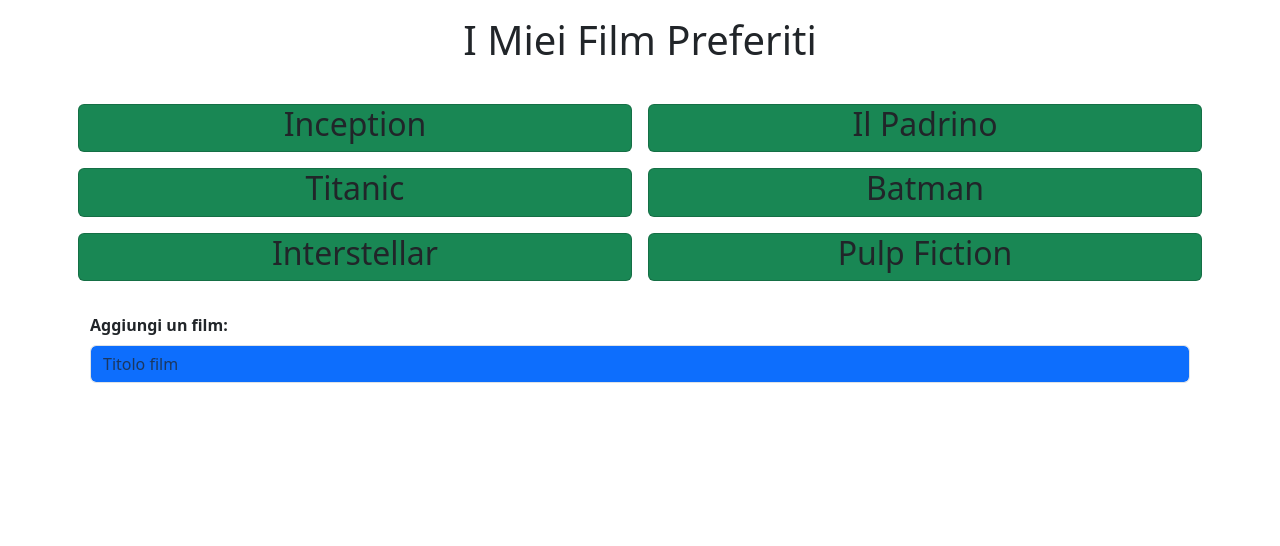
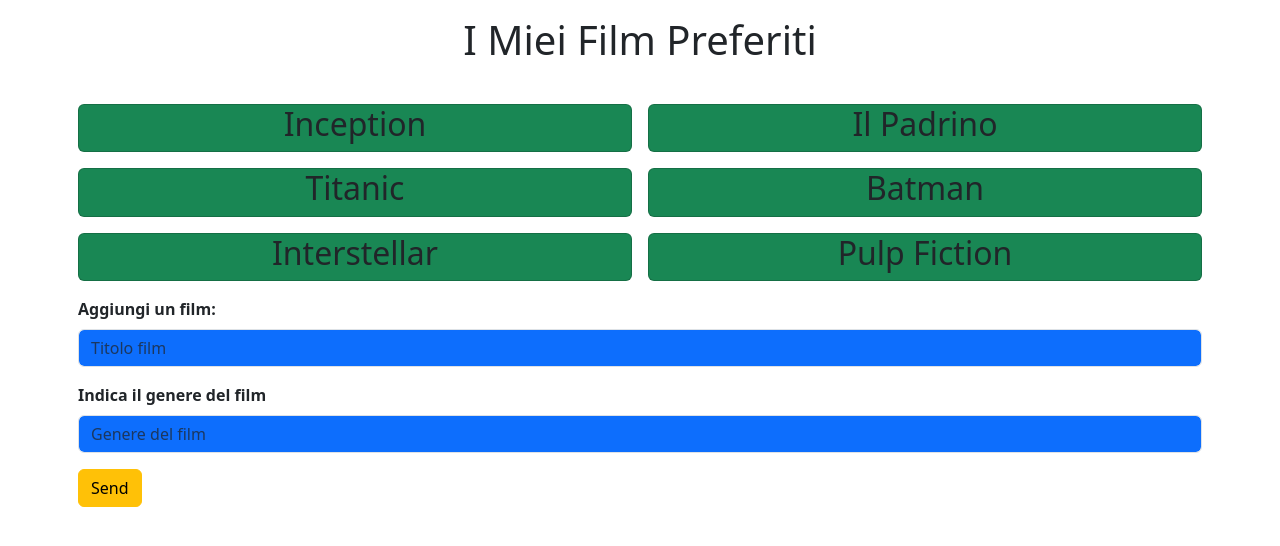
Before and after one commit to bellaviagabriele03/react-movie-filter, a React (Vite) app: page / in a window 1280 px wide. Shown: the top 546 px of the page. Built offline with nearby package versions, Linux system fonts and the light colour scheme.

Commit message:
feat: aggiunto il form per aggiungere un film fix: form da componente passato dentro card (non ho voglia di usare props ; ) )

```diff
--- a/src/components/Card.jsx
+++ b/src/components/Card.jsx
@@ -1,19 +1,89 @@
+import { useState, useEffect } from "react";
+import movieArray from "../assets/data";
 
-import movieArray from "../assets/data";
 function Card() {
+    const [film, setFilm] = useState("")
+    const [arrayFilm, setArrayfilm] = useState(movieArray)
+    const [genre, setGenre] = useState("")
+
+
+    function addfilm(event) {
+        event.preventDefault()
+        const newObject = {
+            title: film,
+            genre: genre,
+        };
+
+        setArrayfilm([...arrayFilm, newObject])
+        setFilm("")
+        setGenre("")
+    }
+
+
+
+
     return (
         <>
-            {movieArray.map(function (curElem, index) {
+
+            <div className="col-12">
+
+            </div>
+
+
+            {arrayFilm.map(function (curElem, index) {
                 return (
+
                     <div className="col-6 g-3" key={index}>
                         <div className="card bg-success">
-                           <h2 className="text-center">{curElem.title}</h2>
+                            <h2 className="text-center">{curElem.title}</h2>
                         </div>
                     </div>
                 )
 
             })}
 
+            <form className="col-12 g-3"
+                onSubmit={addfilm}
+            >
+                <div>
+                    <label className="form-label"
+                        htmlFor="newTitle"><strong>Aggiungi un film:</strong></label>
+
+                    <input
+                        id="newTitle"
+                        className="form-control bg-primary text-white"
+                        type="text"
+                        placeholder="Titolo film"
+                        value={film}
+                        onChange={function (event) {
+                            setFilm(event.target.value)
+                        }}
+                    />
+                </div>
+
+
+                <div className="mt-3">
+                    <label
+                        className="form-label"
+                        htmlFor="newGenre">
+                        <strong>Indica il genere del film</strong>
+                    </label>
+                    <input
+                        className="form-control bg-primary text-white"
+                        id="newGenre"
+                        type="text"
+                        placeholder="Genere del film"
+                        value={genre}
+                        onChange={function (event) {
+                            setGenre(event.target.value)
+                        }}
+                    />
+                </div>
+
+
+                <button type="submit" className="btn btn-warning mt-3">Send</button>
+            </form>
+
         </>
     )
 }
--- a/src/components/Form.jsx
+++ /dev/null
@@ -1,32 +0,0 @@
-import { useState, useEffect } from "react";
-
-
-
-function Form () {
-
-    const [film, setFilm] = useState("")
-
-    return (
-        <form className="mt-4  p-2"
-            onSubmit={function(event) {
-                event.preventDefault();
-            }}
-        >
-
-            <label className="form-label"
-            htmlFor="newTitle"><strong>Aggiungi un film:</strong></label>
-
-            <input
-            className="form-control bg-primary text-white"
-            type="text"
-            placeholder="Titolo film"
-            value={film}
-            onChange={function(event) {
-                setFilm(event.target.value)
-            }}
-            />
-        </form>
-    )
-}
-
-export default Form;
--- a/src/components/Main.jsx
+++ b/src/components/Main.jsx
@@ -1,6 +1,6 @@
 
 import Card from "./Card";
-import Form from "./Form";
+
 
 function Main() {
 
@@ -10,7 +10,7 @@
                 <div className="row">
                     <Card />
                 </div>
-                <Form />
+
             </div>
         </main>
     )
```
